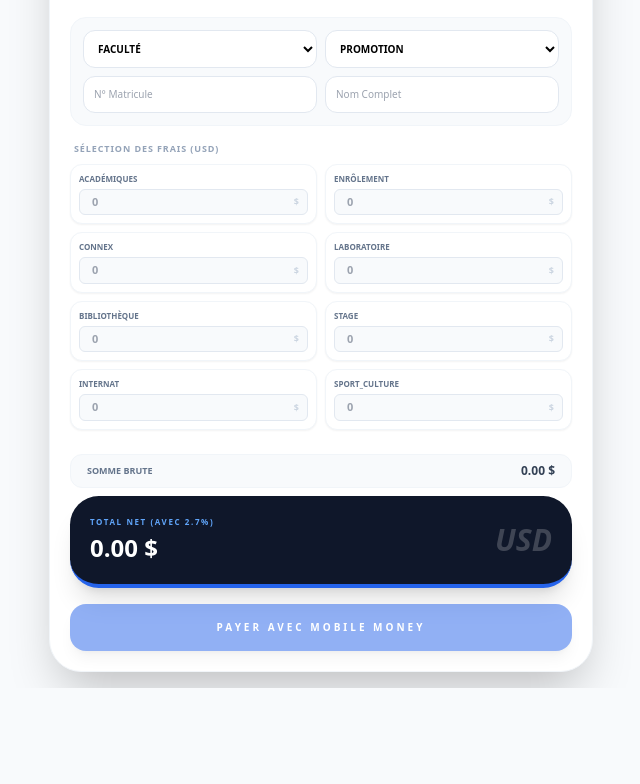
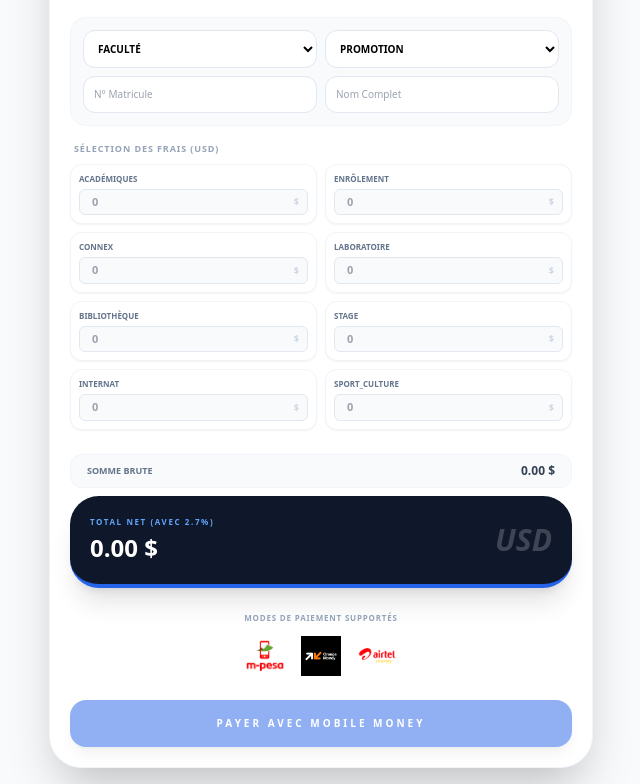
Before and after one commit to vestael/Vestapay, a plain HTML site: page index.html in a window 1280 px wide. Shown: the part 176-960 px from the top of the page, without its empty margins (319-959 px from the left). Before the commit the page ends 864 px from the top, so only its background shows below. Drawn offline with nearby package versions, Linux system fonts and the light colour scheme.

Commit message:
Add payment method logos to index.html
Added payment method logos for M-Pesa, Orange Money, and Airtel Money.

```diff
--- a/index.html
+++ b/index.html
@@ -55,6 +55,14 @@
                             <h3 id="totalDisplay" class="text-2xl font-black">0.00 $</h3>
                         </div>
                         <div class="text-white/20 text-3xl italic font-black">USD</div>
+                    </div>
+                </div>
+                     <div class="py-2">
+                    <p class="text-[8px] font-bold text-slate-400 uppercase text-center mb-3 tracking-widest">Modes de paiement supportés</p>
+                    <div class="flex justify-center items-center gap-4">
+                        <img src="logo_m-pesa.png" alt="M-Pesa" class="h-auto w-10">
+                        <img src="logo_orange.png" alt="Orange Money" class="h-auto w-10">
+                        <img src="logo_airtel.png" alt="Airtel Money" class="h-auto w-10">
                     </div>
                 </div>
 
```
